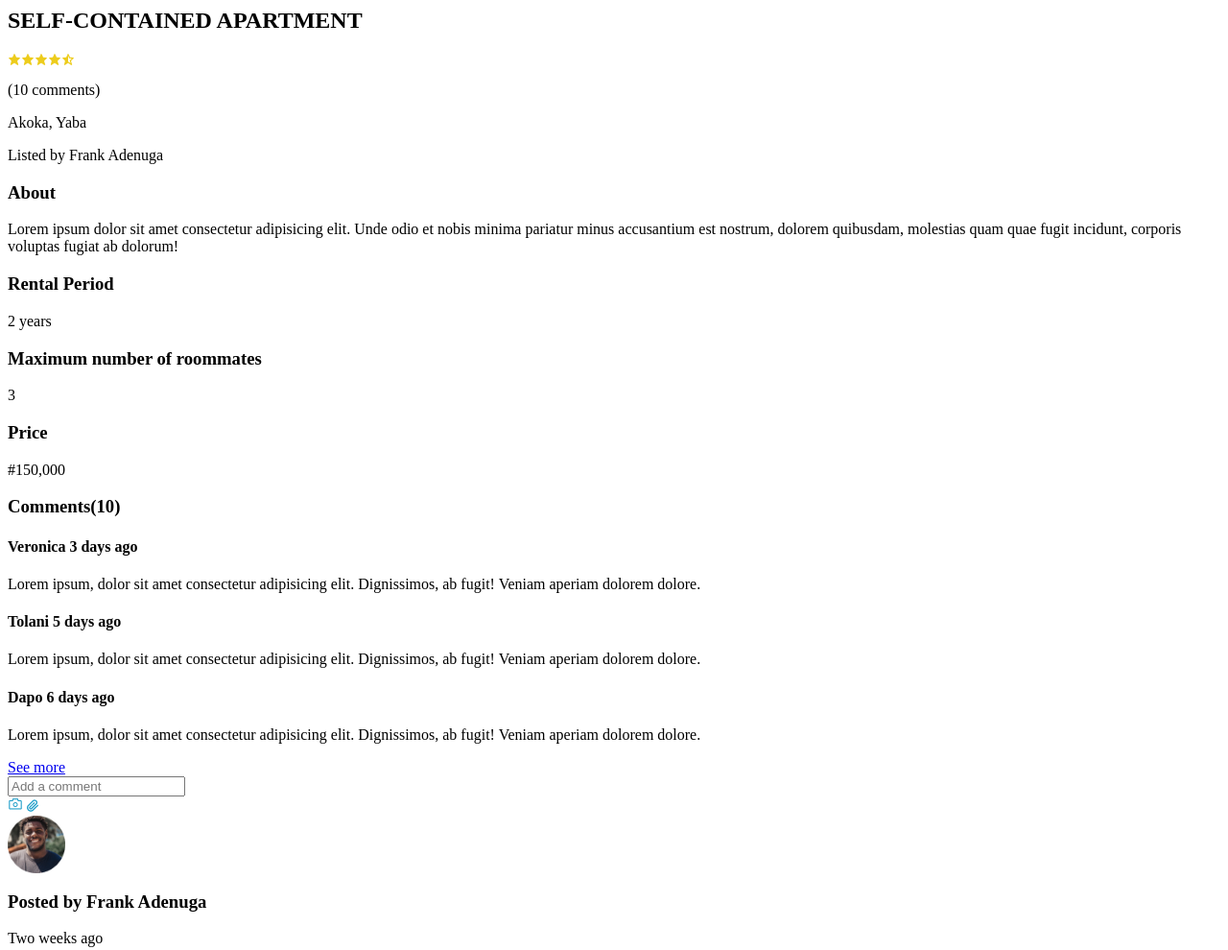
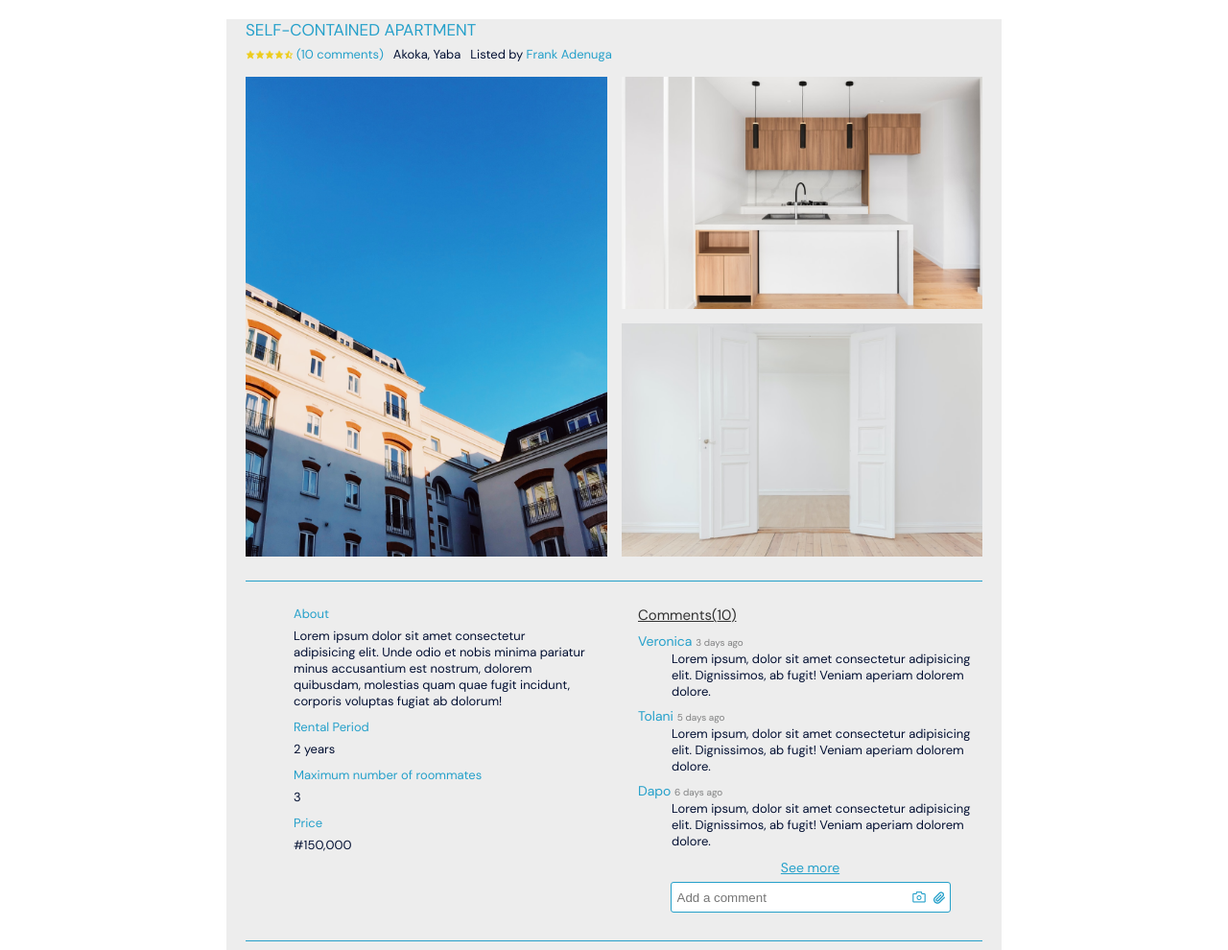
Before and after one commit to zuri-training/bunkie-fe-pjt-83, a plain HTML site: page apartment_details.html in a window 1280 px wide. Shown: the top 990 px of the page at 96% size. Drawn offline with Linux system fonts and the light colour scheme; files whose address does not match are found by name.

Commit message:
re-linked css file to html aft name change

```diff
--- a/apartment_details.html
+++ b/apartment_details.html
@@ -3,7 +3,7 @@
     <meta charset="UTF-8">
     <meta http-equiv="X-UA-Compatible" content="IE=edge">
     <meta name="viewport" content="width=device-width, initial-scale=1.0">
-    <link rel="stylesheet" href="style.css">
+    <link rel="stylesheet" href="./apartment_details_styles.css">
     <title>Apartment details</title>
 </head>
 <body>
```
